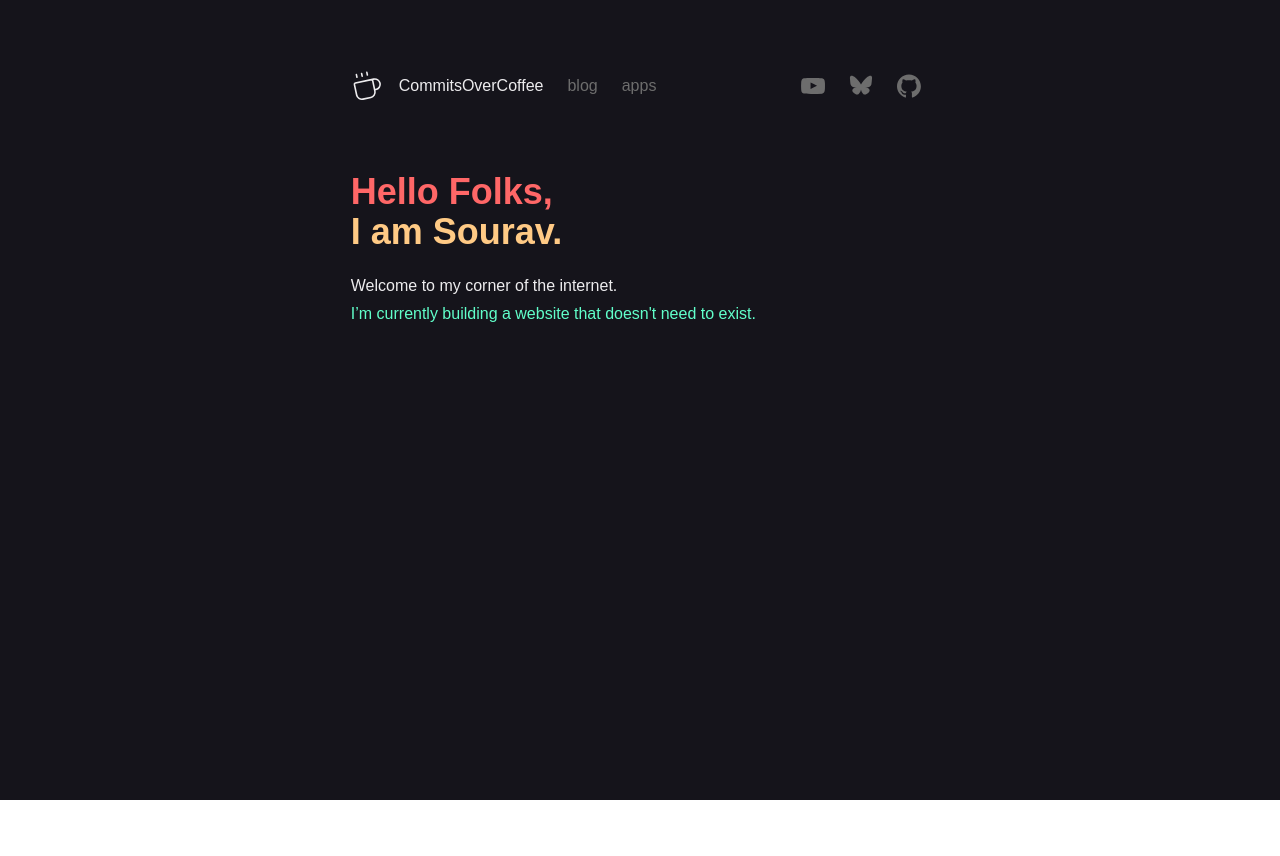
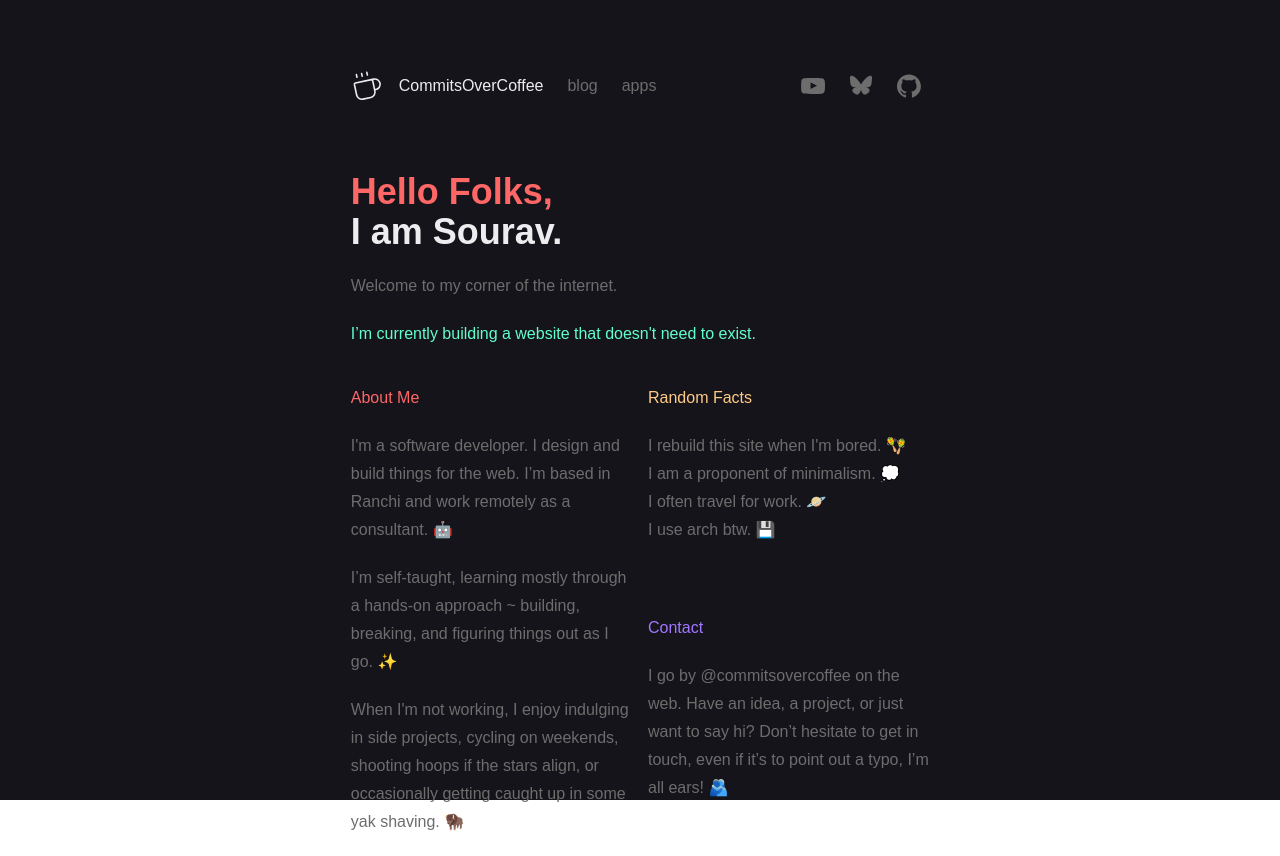
Before and after one commit to commitsovercoffee/markup-mansion, a SvelteKit app: page / in a window 1280 px wide. Before the commit the page ends 800 px from the top, so only its background shows below. Built offline with nearby package versions, Linux system fonts and the light colour scheme.

Commit message:
updates home page

```diff
--- a/src/lib/components/Hero.svelte
+++ b/src/lib/components/Hero.svelte
@@ -15,9 +15,9 @@
 		<br />
 	{/if}
 	{#if second != ''}
-		<span style:color={themes[selected].secondary}>{second} </span>
+		<span style:color={themes[selected].foreground}>{second} </span>
 	{/if}
 </h1>
-<p class="mb-0" style:color={themes[selected].foreground}>
+<p style:color={themes[selected].desc}>
 	{desc}
 </p>
--- a/src/lib/components/Thoughts.svelte
+++ b/src/lib/components/Thoughts.svelte
@@ -20,14 +20,15 @@
 	setInterval(cycleMessages, 7000);
 </script>
 
+<div class="h-16">
 	{#key i}
 		<p
 			in:fly={{ duration: 1000, delay: 100, x: -100, easing: elasticInOut }}
 			out:fly={{ duration: 1000, x: 100, easing: elasticInOut }}
-		style:position="absolute"
 			style:color={themes[selected].highlight}
-		class="mt-0"
+			class="absolute my-auto mt-0 text-pretty break-all"
 		>
 			{thoughts[i]}
 		</p>
 	{/key}
+</div>
--- a/src/routes/+page.svelte
+++ b/src/routes/+page.svelte
@@ -1,6 +1,17 @@
 <script>
 	import Hero from '$lib/components/Hero.svelte';
 	import Thoughts from '$lib/components/Thoughts.svelte';
+	import { selected, themes } from '$lib/theme.svelte';
+
+	let over = $state('none');
+
+	/**
+	 * Handles hover events.
+	 * @param {string} s
+	 */
+	function handleHover(s) {
+		over = s;
+	}
 </script>
 
 <Hero
@@ -11,3 +22,61 @@
 />
 
 <Thoughts />
+
+<div class="grid grid-cols-1 gap-4 text-pretty break-words md:grid-cols-2">
+	<article
+		class="row-span-2 transition-all"
+		onmouseover={() => handleHover('about')}
+		onmouseleave={() => handleHover('none')}
+		onfocus={() => {}}
+		style:color={over === 'about' ? themes[selected].foreground : themes[selected].desc}
+	>
+		<span style:color={themes[selected].primary}>About Me</span>
+		<p>
+			I'm a software developer. I design and build things for the web. I’m based in Ranchi and work
+			remotely as a consultant. 🤖
+		</p>
+
+		<p>
+			I’m self-taught, learning mostly through a hands-on approach ~ building, breaking, and
+			figuring things out as I go. ✨
+		</p>
+
+		<p>
+			When I'm not working, I enjoy indulging in side projects, cycling on weekends, shooting hoops
+			if the stars align, or occasionally getting caught up in some yak shaving. 🦬
+		</p>
+	</article>
+
+	<article
+		class="transition-all"
+		onmouseover={() => handleHover('facts')}
+		onmouseleave={() => handleHover('none')}
+		onfocus={() => {}}
+		style:color={over === 'facts' ? themes[selected].foreground : themes[selected].desc}
+	>
+		<span style:color={themes[selected].secondary}>Random Facts</span>
+
+		<p>
+			I rebuild this site when I'm bored. 🪇 <br />
+			I am a proponent of minimalism. 💭 <br />
+			I often travel for work. 🪐 <br />
+			I use arch btw. 💾 <br />
+		</p>
+	</article>
+
+	<article
+		class="transition-all"
+		onmouseover={() => handleHover('contact')}
+		onmouseleave={() => handleHover('none')}
+		onfocus={() => {}}
+		style:color={over === 'contact' ? themes[selected].foreground : themes[selected].desc}
+	>
+		<span style:color={themes[selected].link}>Contact</span>
+
+		<p>
+			I go by @commitsovercoffee on the web. Have an idea, a project, or just want to say hi? Don’t
+			hesitate to get in touch, even if it’s to point out a typo, I’m all ears! 🫂
+		</p>
+	</article>
+</div>
```
Lines whose indentation alone changed are shown as unchanged.
